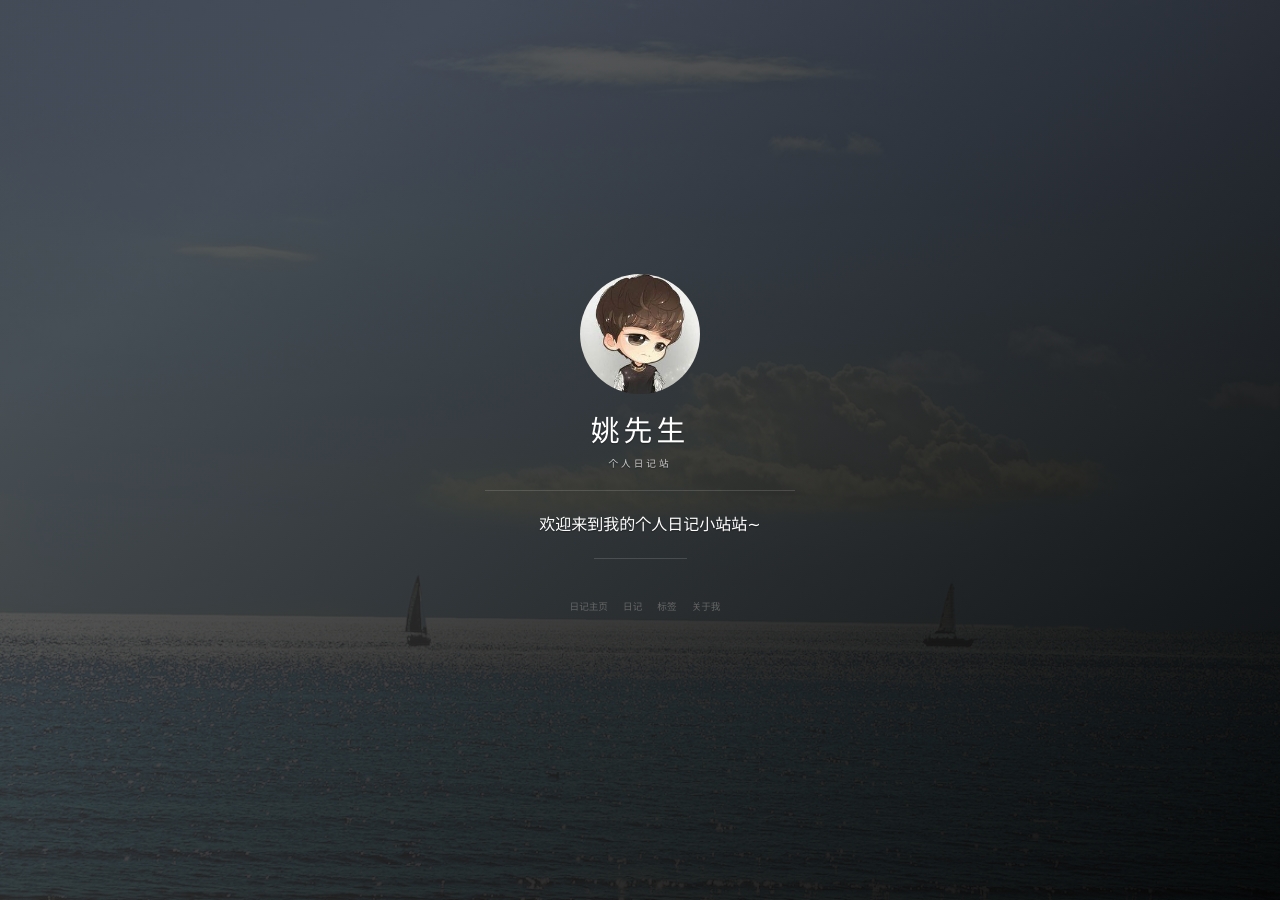
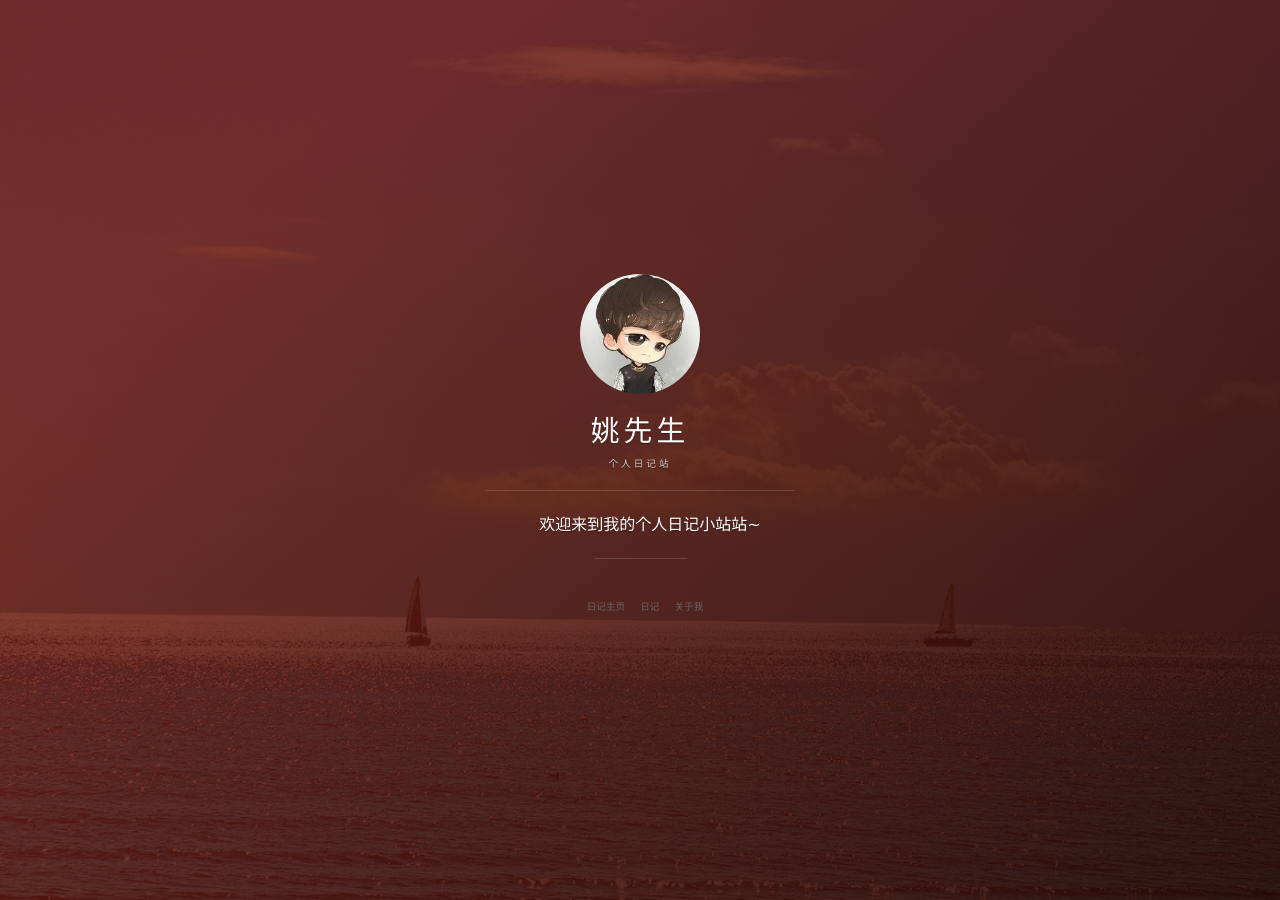
Before and after one commit to Killer-Yao/blog.github.io, a Jekyll site: the page built from index.html, in a window 1280 px wide. Built offline with Jekyll 4.4.1, drawn with Linux system fonts in a browser that asks for light colours; nearby versions of some CDN libraries; the list of posts is cut into pages by our own code; comment, search, counter and statistics services are not loaded; grey boxes are pictures that could not be loaded.

Commit message:
Update _config.yml

```diff
--- a/_config.yml
+++ b/_config.yml
@@ -5,7 +5,7 @@ description: 欢迎来到我的个人日记小站站~
 # 头像里面的标题
 avatarTitle: sir
 # 头像里面的描述
-avatarDesc: 还没想好
+avatarDesc: 一位没有型的型男
 url: ""
 
 # Comment
@@ -47,7 +47,7 @@ permalink: /:year/:month/:title/
 highlighter: rouge
 
 # supported colors: blue, green, purple, red, orange or slate. If you need clear, leave it empty.
-cover_color: clear
+cover_color: red
 
 # The blog button should not be removed.
 blog_button:
@@ -56,7 +56,7 @@ blog_button:
 # Navigation buttons in the front page.s
 nav:
     - {title: 日记, description: archive, url: '/archive'}
-    - {title: 标签, description: tags, url: '/tags'}
+#- {title: 标签, description: tags, url: '/tags'}
     - {title: 关于我, description: about, url: '/about'}
 
 
```
